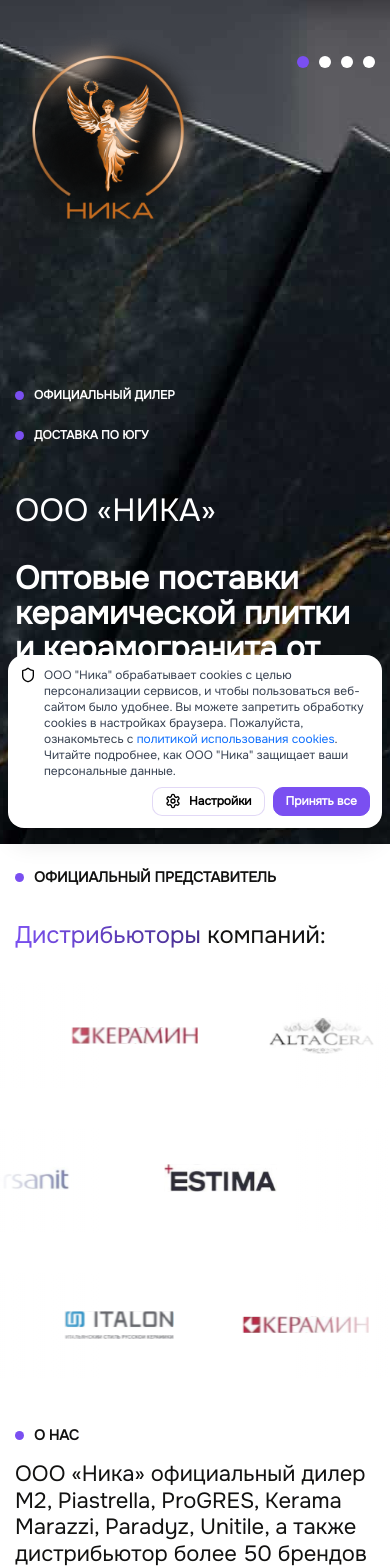
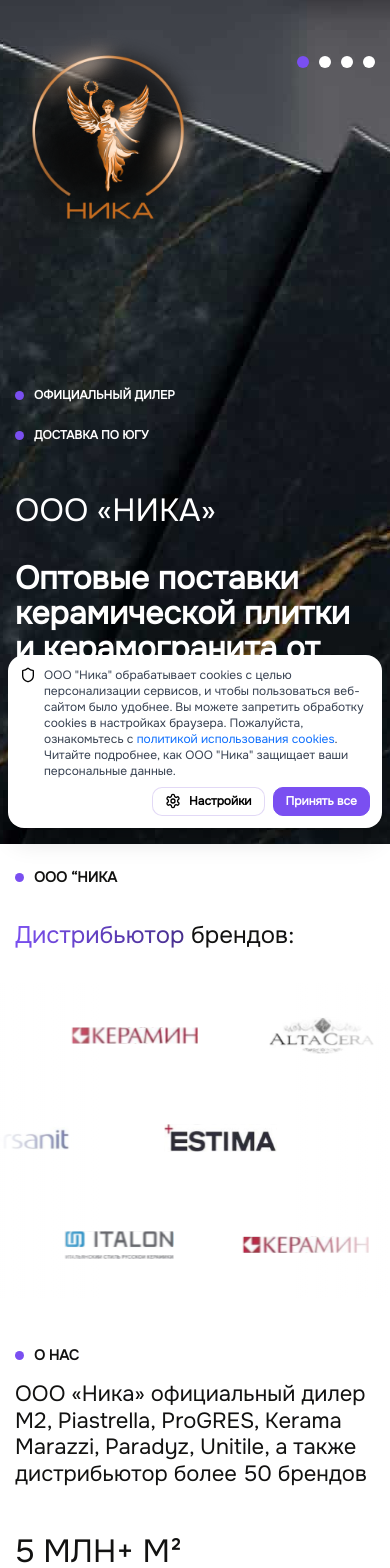
Before and after one commit to klavrenuk/nika, a Vue app: page / in a window 390 px wide. Shown: the top 1568 px of the page. Built offline with nearby package versions, Linux system fonts and the light colour scheme; a web font is replaced by a local one; what vue-yandex-maps would draw is missing.

Commit message:
Фикс багов: 22-10

```diff
--- a/src/components/about/AboutAchievements.vue
+++ b/src/components/about/AboutAchievements.vue
@@ -21,6 +21,10 @@ defineProps({
     font-size: 80px;
     text-transform: uppercase;
     font-weight: 500;
+
+    @media all and (max-width: 1200px) {
+      margin-top: 30px;
+    }
   }
 
   &__description {
--- a/src/components/about/AboutRight.vue
+++ b/src/components/about/AboutRight.vue
@@ -1,5 +1,5 @@
 <script setup>
-  import {onMounted, ref} from "vue";
+import { onMounted, ref } from "vue";
 
 import AboutAchievements from "@/components/about/AboutAchievements.vue";
 
@@ -38,12 +38,15 @@ onMounted(() => {
     </h4>
 
     <p class="about-right__text">
-      Мы специализируемся на оптовых поставках керамики и керамогранита для жилых, коммерческих и общественных помещений. Прямые поставки по Югу России, ЛНР и ДНР.
+      Мы специализируемся на оптовых поставках керамики и керамогранита для жилых, коммерческих и общественных
+      помещений. Прямые поставки по Югу России, ЛНР и ДНР.
     </p>
 
     <div class="d-flex flex-column about-right__wrap-text">
-      <p class="about-right__text text-white">
-        Осуществляем поставки в Ростов‑на‑Дону, Краснодарский край, ЛНР и ДНР для жилых комплексов, коттеджных посёлков, а также коммерческих и общественных объектов — от фасадов и террас до интерьеров ресторанов, школ и супермаркетов. Работаем с бюджетными учреждениями, имеем специальные счета.
+      <p class="about-right__text text-white text-middle">
+        Осуществляем поставки в Ростов‑на‑Дону, Краснодарский край, ЛНР и ДНР для жилых комплексов, коттеджных посёлков,
+        а также коммерческих и общественных объектов — от фасадов и террас до интерьеров ресторанов, школ и
+        супермаркетов. Работаем с бюджетными учреждениями, имеем специальные счета.
       </p>
       <p class="about-right__text">
         Также у нас есть свой розничный магазин, куда можно обращаться за объёмом менее 100 кв.м.
@@ -101,6 +104,12 @@ onMounted(() => {
   object-fit: cover;
 }
 
+@media all and (max-width: 1200px) {
+  .text-middle {
+    margin: 10px 0;
+  }
+}
+
 @media all and (max-width: 720px) {
   .about-right {
     margin-top: 32px;
--- a/src/components/distributes/Distributers.vue
+++ b/src/components/distributes/Distributers.vue
@@ -2,10 +2,10 @@
     <section id="Distributers" class="app-section distributers">
         <div class="app-container">
             <div class="distributers__container">
-                <SectionName>Официальный представитель</SectionName>
+                <SectionName>ООО “Ника</SectionName>
 
                 <h3 class="distributers__title app-custom-color-title scroll-animate">
-                    <span>Дистрибьюторы</span> компаний:
+                    <span>Дистрибьютор</span> брендов:
                 </h3>
             </div>
         </div>
@@ -93,6 +93,10 @@ const distributers = [
     flex-direction: column;
     gap: 40px;
     margin-top: 20px;
+
+    @media all and (max-width: 1200px) {
+        gap: 0;
+    }
 }
 
 .marquee-track {
--- a/src/components/portfolio/PortfolioSliderCustom.vue
+++ b/src/components/portfolio/PortfolioSliderCustom.vue
@@ -15,13 +15,13 @@
 <script setup>
 const projects = [
     'Средняя образовательная школа №15 г. Батайск',
-    'Детский сад № 25 «Город детства» г. Ростов-на-Дону',
     'Областная детская клиническая больница г. Ростов-на-Дону',
     'Донецкая областная больница',
-    'ЖК «Екатериненский» г.Ростов-на-Дону',
-    'СК  «Тлепшь» г.Нальчик',
+    'СК  «Тлепшь» г. Нальчик',
     'Корпуса Росгвардии г. Адлер',
-    'ТЦ  г. Геническ в Херсонской области'
+    'ТЦ  г. Геническ в Херсонской области',
+    'Городская больница г. Орёл',
+    'Пансионат «Кяласур» г. Сухум'
 ]
 </script>
 
--- a/src/components/why-choose-us/WhyChooseUsLeft.vue
+++ b/src/components/why-choose-us/WhyChooseUsLeft.vue
@@ -58,6 +58,7 @@ import SectionName from "@/components/section/SectionName.vue";
 }
 
 @media all and (max-width: 720px) {
+
   .why-choose-us-left__top-img,
   .why-choose-us-left__wrap-top-img {
     display: none;
@@ -81,11 +82,17 @@ import SectionName from "@/components/section/SectionName.vue";
 
   .why-choose-us-left__img {
     width: 100%;
+    object-fit: cover;
   }
 }
 
 @keyframes fadeInOut {
-  0% { opacity: 0; }
-  100% { opacity: 1; }
+  0% {
+    opacity: 0;
+  }
+
+  100% {
+    opacity: 1;
+  }
 }
 </style>
```
